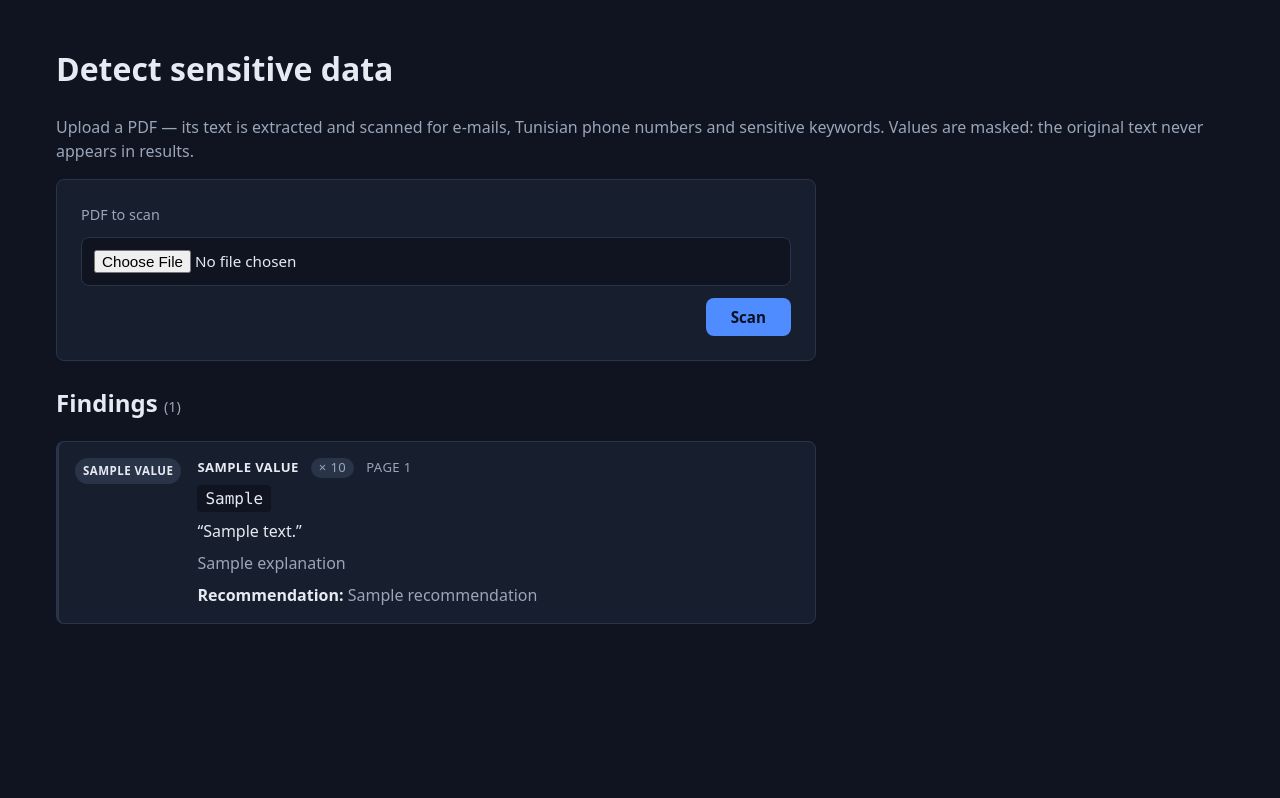
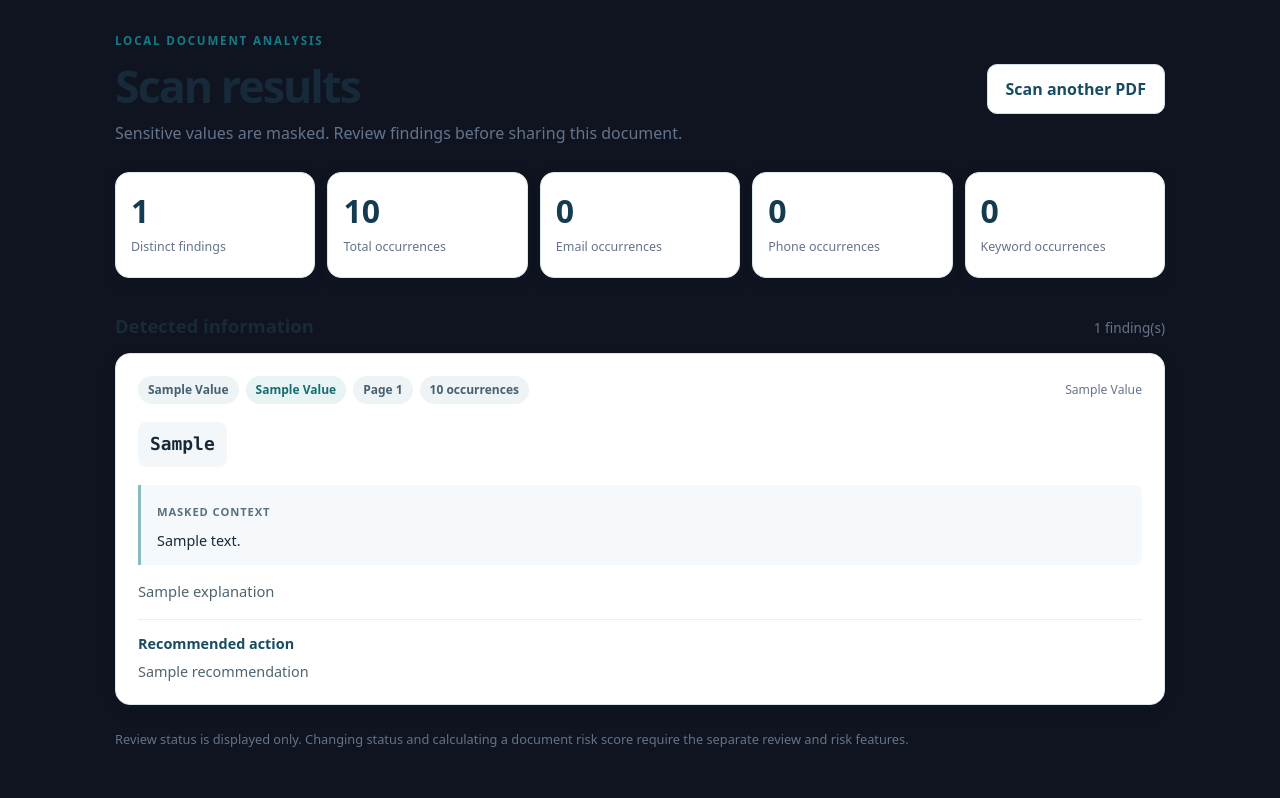
Before and after one commit to khalil-kn/securewaste, a Flask app: template securewaste/web/templates/detect.html in a window 1280 px wide. Shown: the part 49-847 px from the top of the page. Before the commit the page ends 673 px from the top, so only its background shows below. Run offline with Flask 3, Linux system fonts and the light colour scheme; the template is opened without the code that fills it: most values are stand-ins (such as "Sample title", 1, 10 or a date in 2020); parts of the project's set-up code (start-up, migrations or seed data) failed here and were passed over; some libraries are stand-ins or nearby versions.

Commit message:
feat: implement secure results page for detected findings

```diff
--- /dev/null
+++ b/securewaste/web/static/css/results.css
@@ -0,0 +1,21 @@
+/* Issue #6 — presentation only. No change to upload, extraction or detection logic. */
+.sr,.sr-upload-shell{max-width:1050px;margin:0 auto;color:var(--color-text,#172a39)}
+.sr-eyebrow{font-size:.72rem;font-weight:800;letter-spacing:.16em;color:#167b84;margin:0 0 12px}
+.sr-heading{display:flex;align-items:center;justify-content:space-between;gap:24px;margin:8px 0 26px}
+.sr-heading h2,.sr-upload-shell h1{font-size:clamp(1.8rem,4vw,2.8rem);letter-spacing:-.045em;line-height:1.1;margin:0 0 10px}
+.sr-muted,.sr-footnote{color:#64748b;line-height:1.6}.sr-muted{margin:0}
+.sr-rescan{display:inline-block;padding:12px 18px;border:1px solid #d3dee7;border-radius:10px;text-decoration:none;color:#174c62;font-weight:700;white-space:nowrap;background:#fff}
+.sr-rescan:hover{background:#eff8fa}
+.sr-stats{display:grid;grid-template-columns:repeat(5,minmax(0,1fr));gap:12px;margin-bottom:34px}
+.sr-stat{border:1px solid #dce7ec;border-radius:14px;background:#fff;padding:20px 15px;min-width:0;box-shadow:0 4px 15px #122d4010}
+.sr-stat strong{display:block;font-size:2rem;line-height:1.15;color:#153b50;font-variant-numeric:tabular-nums}.sr-stat span{display:block;font-size:.78rem;color:#64748b;margin-top:8px}
+.sr-section-title{display:flex;align-items:baseline;justify-content:space-between;gap:12px;margin-bottom:14px}.sr-section-title h3{margin:0;font-size:1.15rem}.sr-section-title span{color:#64748b;font-size:.85rem}
+.sr-list{display:grid;gap:14px}.sr-item{border:1px solid #dce7ec;background:#fff;border-radius:15px;padding:22px;box-shadow:0 5px 20px #102d3e0b;overflow-wrap:anywhere}
+.sr-item-top{display:flex;justify-content:space-between;align-items:center;gap:12px;flex-wrap:wrap}.sr-tags{display:flex;gap:7px;flex-wrap:wrap}.sr-tag{font-size:.75rem;font-weight:700;border-radius:99px;padding:5px 10px;background:#eef3f6;color:#456070}
+.sr-category{background:#e8f4f4;color:#166c70}.sr-severity-low,.sr-severity-informational{background:#e8f5eb;color:#276642}.sr-severity-medium{background:#fff2d8;color:#875b0c}.sr-severity-high,.sr-severity-critical{background:#fce7e7;color:#a52d2d}
+.sr-status{font-size:.76rem;color:#64748b}.sr-value{margin:18px 0;font-size:1.12rem;font-weight:700}.sr-value code{background:#f3f7fa;padding:9px 12px;border-radius:8px;display:inline-block;max-width:100%;white-space:normal;overflow-wrap:anywhere}
+.sr-context{background:#f6f9fb;border-left:3px solid #8bbbc2;padding:13px 16px;border-radius:0 8px 8px 0}.sr-field-label{font-size:.7rem;font-weight:800;text-transform:uppercase;letter-spacing:.08em;color:#587080}.sr-context p{margin:8px 0 0;font-size:.9rem;line-height:1.55}
+.sr-explanation{color:#4e6473;font-size:.92rem;line-height:1.6;margin:15px 0}.sr-recommendation{border-top:1px solid #e9eff2;padding-top:13px;font-size:.9rem}.sr-recommendation strong{color:#174c62}.sr-recommendation p{margin:6px 0 0;color:#4e6473}
+.sr-empty{padding:42px 24px;text-align:center;background:#f6fafb;border:1px dashed #b8d5db;border-radius:14px}.sr-empty h3{margin-top:0}.sr-footnote{font-size:.8rem;margin:24px 0}
+.sr-upload-shell{max-width:650px;padding-top:32px}.sr-upload-form{margin-top:25px}
+@media(max-width:800px){.sr-stats{grid-template-columns:repeat(3,minmax(0,1fr))}}@media(max-width:540px){.sr-heading{align-items:flex-start;flex-direction:column}.sr-stats{grid-template-columns:repeat(2,minmax(0,1fr))}.sr-item{padding:16px}}
--- a/securewaste/web/templates/detect.html
+++ b/securewaste/web/templates/detect.html
@@ -1,48 +1,24 @@
 {% extends "base.html" %}
 {% block title %}Detect sensitive data{% endblock %}
 {% block content %}
-  <h1>Detect sensitive data</h1>
-  <p class="sw-muted">Upload a PDF — its text is extracted and scanned for e-mails, Tunisian phone numbers and sensitive keywords. Values are masked: the original text never appears in results.</p>
-
-  <form class="sw-card sw-form" method="post" action="{{ url_for('detect.detect_run') }}" enctype="multipart/form-data">
-    <input type="hidden" name="csrf_token" value="{{ csrf_token() }}">
-    <label class="sw-label" for="document">PDF to scan</label>
-    <input class="sw-file" type="file" id="document" name="document" accept="application/pdf,.pdf">
-    <div class="sw-form-actions">
-      <button class="sw-btn sw-btn-primary" type="submit">Scan</button>
+  {% if findings is none %}
+    <div class="sr-upload-shell">
+      <p class="sr-eyebrow">SECURE WASTE / DOCUMENT SCANNER</p>
+      <h1>Check before you share.</h1>
+      <p class="sr-muted">Scan a text-based PDF locally for emails, Tunisian phone numbers and configured sensitive keywords.</p>
+      <form class="sw-card sw-form sr-upload-form" method="post" action="{{ url_for('detect.detect_run') }}" enctype="multipart/form-data">
+        <input type="hidden" name="csrf_token" value="{{ csrf_token() }}">
+        <label class="sw-label" for="document">Select a PDF document</label>
+        <input class="sw-file" type="file" id="document" name="document" accept="application/pdf,.pdf" required>
+        <div class="sw-form-actions"><button class="sw-btn sw-btn-primary" type="submit">Scan document</button></div>
+      </form>
+      {% if error %}<p class="sw-error" role="alert">{{ error }}</p>{% endif %}
+      <p class="sr-footnote">The scan is rule-based and may miss sensitive information. Do not treat a clean result as proof of safety.</p>
     </div>
-  </form>
-
-  {% if error %}
-    <p class="sw-error">{{ error }}</p>
-  {% endif %}
-
-  {% if findings is not none %}
-    <section class="sw-results">
-      <h2>Findings <span class="sw-count">({{ findings|length }})</span></h2>
-
-      {% if findings %}
-        <ul class="sw-finding-list">
-          {% for f in findings %}
-            <li class="sw-finding-row sw-sev-{{ f.severity.value }}">
-              <span class="sw-severity-badge">{{ f.severity.value }}</span>
-              <div class="sw-finding-body">
-                <div class="sw-finding-meta">
-                  <span class="sw-category">{{ f.category.value }}</span>
-                  <span class="sw-occurrences" title="Times found">× {{ f.occurrences }}</span>
-                  <span class="sw-page">page {{ f.page_number }}</span>
-                </div>
-                <div class="sw-masked-value"><code>{{ f.masked_value }}</code></div>
-                <p class="sw-context">“{{ f.context }}”</p>
-                <p class="sw-explanation">{{ f.explanation }}</p>
-                <p class="sw-recommendation"><strong>Recommendation:</strong> {{ f.recommendation }}</p>
-              </div>
-            </li>
-          {% endfor %}
-        </ul>
-      {% else %}
-        <p class="sw-muted sw-empty">No sensitive data found in this document.</p>
-      {% endif %}
-    </section>
+  {% else %}
+    {% include "results.html" %}
   {% endif %}
 {% endblock %}
+{% block scripts %}
+  <link rel="stylesheet" href="{{ url_for('static', filename='css/results.css') }}">
+{% endblock %}
--- /dev/null
+++ b/securewaste/web/templates/results.html
@@ -0,0 +1,65 @@
+{# Presentation only. Receives Jawed's Finding objects; never scans, persists or unmasks data. #}
+<section class="sr" aria-labelledby="sr-title">
+  <div class="sr-heading">
+    <div>
+      <p class="sr-eyebrow">LOCAL DOCUMENT ANALYSIS</p>
+      <h2 id="sr-title">Scan results</h2>
+      <p class="sr-muted">Sensitive values are masked. Review findings before sharing this document.</p>
+    </div>
+    <a class="sr-rescan" href="{{ url_for('detect.detect_form') }}">Scan another PDF</a>
+  </div>
+
+  {% set counts = namespace(email=0, phone=0, keyword=0, total=0) %}
+  {% for f in findings %}
+    {% set counts.total = counts.total + f.occurrences %}
+    {% if f.category.value == 'email' %}{% set counts.email = counts.email + f.occurrences %}{% endif %}
+    {% if f.category.value == 'phone' %}{% set counts.phone = counts.phone + f.occurrences %}{% endif %}
+    {% if f.category.value == 'keyword' %}{% set counts.keyword = counts.keyword + f.occurrences %}{% endif %}
+  {% endfor %}
+  <div class="sr-stats" aria-label="Finding summary">
+    <div class="sr-stat"><strong>{{ findings|length }}</strong><span>Distinct findings</span></div>
+    <div class="sr-stat"><strong>{{ counts.total }}</strong><span>Total occurrences</span></div>
+    <div class="sr-stat"><strong>{{ counts.email }}</strong><span>Email occurrences</span></div>
+    <div class="sr-stat"><strong>{{ counts.phone }}</strong><span>Phone occurrences</span></div>
+    <div class="sr-stat"><strong>{{ counts.keyword }}</strong><span>Keyword occurrences</span></div>
+  </div>
+
+  {% if findings %}
+    <div class="sr-section-title"><h3>Detected information</h3><span>{{ findings|length }} finding(s)</span></div>
+    <div class="sr-list">
+    {% for f in findings %}
+      <article class="sr-item" aria-label="{{ f.category.value }} finding on page {{ f.page_number }}">
+        <div class="sr-item-top">
+          <div class="sr-tags">
+            <span class="sr-tag sr-severity-{{ f.severity.value }}">{{ f.severity.value|replace('_',' ')|title }}</span>
+            <span class="sr-tag sr-category">{{ f.category.value|replace('_',' ')|title }}</span>
+            <span class="sr-tag">Page {{ f.page_number }}</span>
+            {% if f.occurrences > 1 %}<span class="sr-tag">{{ f.occurrences }} occurrences</span>{% endif %}
+          </div>
+          <span class="sr-status">{{ f.review_status.value|replace('_',' ')|title }}</span>
+        </div>
+        <div class="sr-value"><code>{{ f.masked_value }}</code></div>
+        {% if f.context %}
+          <div class="sr-context"><span class="sr-field-label">Masked context</span><p>{{ f.context }}</p></div>
+        {% endif %}
+        <p class="sr-explanation">{{ f.explanation }}</p>
+        <div class="sr-recommendation"><strong>Recommended action</strong><p>{{ f.recommendation }}</p></div>
+      </article>
+    {% endfor %}
+    </div>
+
+
+{% else %}
+  <div class="sr-empty">
+    <h3>No findings detected</h3>
+    <p>No sensitive data found in this document.</p>
+    <p>
+      No configured detection rule matched this document.
+      This does not guarantee the document is free of sensitive information.
+    </p>
+  </div>
+{% endif %}
+
+
+  <p class="sr-footnote">Review status is displayed only. Changing status and calculating a document risk score require the separate review and risk features.</p>
+</section>
```
Also changed, not shown: tests/unit/test_results_page.py (added, +41 -0 lines).
